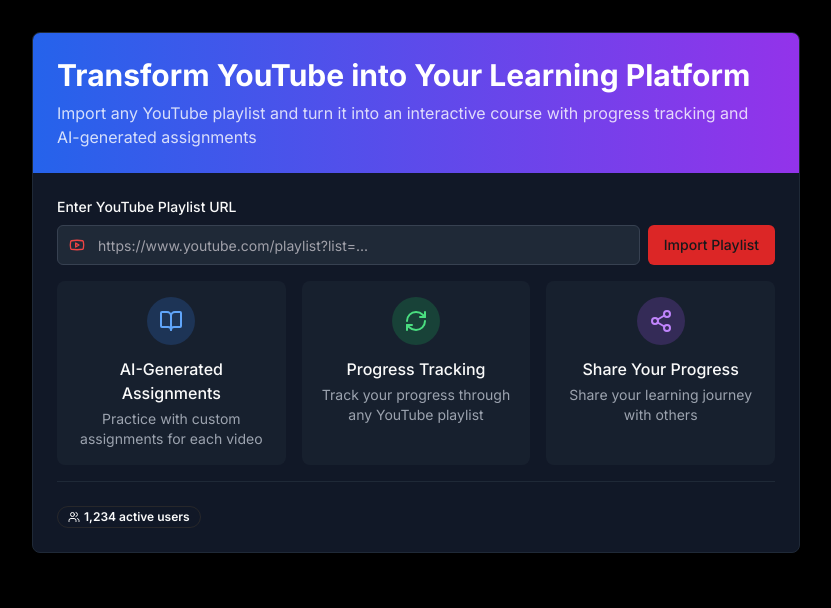
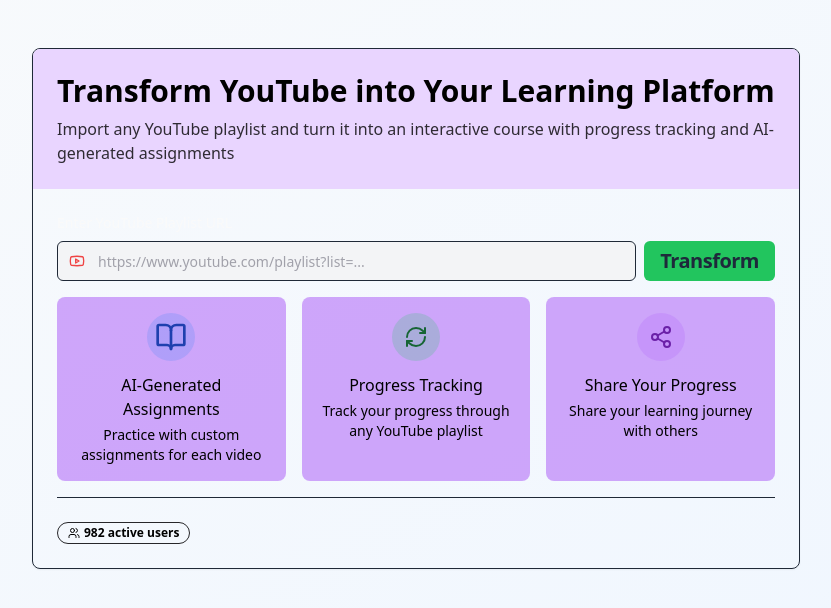
Before and after one commit to anillBhoi/ClassyTube, a Next.js app: page /dashboard in a window 1280 px wide. Shown: the top 608 px of the page, without its empty margins (224-1055 px from the left). Built offline with nearby package versions, Linux system fonts and the light colour scheme; no server answers.

Commit message:
added the light and purple theme

```diff
--- a/app/dashboard/page.tsx
+++ b/app/dashboard/page.tsx
@@ -2,7 +2,7 @@
 
 export default function Dashboard() {
   return (
-    <div className="min-h-screen bg-black text-white">
+    <div className="min-h-screen bg-gradient-to-br from-slate-50 to-blue-50 text-slate-900 font-sans overflow-hidden">
       <PlaylistDashboard />
     </div>
   )
--- a/app/page.tsx
+++ b/app/page.tsx
@@ -75,7 +75,7 @@
                   </Button>
                 </Link>
                 <a href="#features">
-                  <Button variant="outline" className="rounded-full px-8 py-4 text-lg text-slate-700 border-slate-300 hover:bg-slate-100 transition-all flex items-center gap-2">
+                  <Button variant="outline" className="rounded-full px-8 py-4  text-lg text-slate-700 border-slate-300 hover:bg-slate-100 transition-all flex items-center gap-2">
                     <span>What's more?</span>
                     <BarChart3 className="h-5 w-5" />
                   </Button>
--- a/components/header.tsx
+++ b/components/header.tsx
@@ -5,6 +5,7 @@
 import { YoutubeIcon, Github, Users, LogOut, User, Menu } from "lucide-react";
 import { Button } from "@/components/ui/button";
 import { useUser } from "@clerk/nextjs";
+import { Play, Star, BookOpen, BarChart3, Search, Bookmark } from "lucide-react"
 import {
   DropdownMenu,
   DropdownMenuContent,
@@ -29,16 +30,23 @@
 
   return (
     <>
-      <header className="border-b border-gray-800 bg-black sticky top-0 z-50">
+      <header className="border-b border-gray-800 bg-white sticky top-0 z-50">
         <div className="container flex h-16 items-center justify-between px-4">
           {/* Logo */}
-          <div className="flex items-center gap-2">
-            <YoutubeIcon className="h-6 w-6 text-red-500" />
-            <Link href="/" className="text-xl font-bold text-white">
+
+
+          <div className="flex items-center gap-3">
+            <div className="flex items-center gap-2 bg-white rounded-lg px-4 py-2 shadow-sm border border-slate-200">
+              <div className="w-8 h-8 bg-gradient-to-r from-red-500 to-red-600 rounded-full flex items-center justify-center">
+                <Play className="h-5 w-5 text-white" fill="currentColor" />
+              </div>
+              <Link href="/" className="text-xl font-bold text-slate-800 tracking-tight">
               ClassyTube
             </Link>
 
+            </div>
           </div>
+
 
           {/* User Profile, GitHub, and Dashboard */}
 
@@ -47,27 +55,25 @@
 
             <Link
               href="/dashboard"
-              className="px-4 py-2 bg-gray-800 text-white rounded-md hover:bg-gray-700 transition"
+              className=" flex items-center gap-2 bg-white rounded-lg px-4 py-2 shadow-sm border border-slate-200 text-xl   tracking-tight px-4 py-2 bg-gray-200 text-black rounded-md hover:bg-gray-200 transition"
+
             >
               Dashboard
             </Link>
             <Link
               href="/course"
-              className="px-4 py-2 bg-gray-800 text-white rounded-md hover:bg-gray-700 transition"
+              className="flex items-center gap-2 bg-white rounded-lg px-4 py-2 shadow-sm border border-slate-200 text-xl   tracking-tight px-4 py-2 bg-gray-200 text-black rounded-md hover:bg-gray-200 transition"
             >
               My Course
             </Link>
-            <Badge variant="secondary" className="gap-1">
-              <Users className="h-3 w-3" />
-              <span>1,234 users</span>
-            </Badge>
+
 
             <DropdownMenu>
               <DropdownMenuTrigger asChild>
                 <Button variant="ghost" size="icon" className="rounded-full">
-                  <Avatar className="h-8 w-8 border">
+                  <Avatar className="h-12 w-12 border-gray ">
                     <AvatarImage src={avatarSrc} alt="User" />
-                    <AvatarFallback>XY</AvatarFallback>
+                    <AvatarFallback className=" flex items-center gap-2 bg-gray-200 rounded-lg px-4 py-2 shadow-sm border border-slate-400 text-xl   tracking-tight px-4 py-2  text-black rounded-md hover:bg-gray-200 transition">XY</AvatarFallback>
                   </Avatar>
                 </Button>
               </DropdownMenuTrigger>
--- a/components/playlist-dashboard.tsx
+++ b/components/playlist-dashboard.tsx
@@ -144,14 +144,14 @@
 
 
   return (
-    <div className="container mx-auto px-4 py-8">
+    <div className="container mx-auto px-8 py-12">
       {!currentPlaylist ? (
         <div className="max-w-3xl mx-auto">
 
-          <Card className="bg-gray-900 border-gray-800 overflow-hidden">
-            <div className="bg-gradient-to-r from-blue-600 to-purple-600 p-6 text-white">
-              <h1 className="text-3xl font-bold mb-2">Transform YouTube into Your Learning Platform</h1>
-              <p className="text-white/80">
+          <Card className="bg-white-100 border-gray-800 overflow-hidden">
+            <div className="bg-purple-200 p-6 text-white">
+              <h1 className="text-3xl text-black font-bold mb-2">Transform YouTube into Your Learning Platform</h1>
+              <p className="text-black/80">
                 Import any YouTube playlist and turn it into an interactive course with progress tracking and
                 AI-generated assignments
               </p>
@@ -159,28 +159,28 @@
             <CardContent className="pt-6">
               <form onSubmit={handleSubmit} className="space-y-4">
                 <div className="flex flex-col space-y-2">
-                  <label htmlFor="playlist-url" className="text-sm font-medium">
+                  <label htmlFor="playlist-url" className="text-sm text-black-600 font-medium">
                     Enter YouTube Playlist URL
                   </label>
                   <div className="flex gap-2">
-                    <div className="relative flex-1">
+                    <div className="relative flex-1 ">
                       <Youtube className="absolute left-3 top-1/2 -translate-y-1/2 h-4 w-4 text-red-500" />
                       <Input
                         id="playlist-url"
                         placeholder="https://www.youtube.com/playlist?list=..."
                         value={playlistUrl}
                         onChange={(e) => setPlaylistUrl(e.target.value)}
-                        className="bg-gray-800 border-gray-700 pl-10"
+                        className="bg-gray-100 text-black border-gray-800 pl-10"
                       />
                     </div>
-                    <Button type="submit" className="bg-red-600 hover:bg-red-700" disabled={isLoading}>
+                    <Button type="submit" className="bg-green-500 hover:bg-green-200  text-xl font-bold text-slate-800 tracking-tight" disabled={isLoading}>
                       {isLoading ? (
                         <>
                           <RefreshCw className="mr-2 h-4 w-4 animate-spin" />
                           Loading...
                         </>
                       ) : (
-                        "Import Playlist"
+                        "Transform"
                       )}
                     </Button>
                   </div>
@@ -192,37 +192,37 @@
                   </div>
                 )}
 
-                <div className="grid grid-cols-1 md:grid-cols-3 gap-4 mt-8">
-                  <div className="p-4 bg-gray-800/50 rounded-lg flex flex-col items-center text-center">
+                <div className="grid grid-cols-1 md:grid-cols-3 gap-4 mt-8 text-black">
+                  <div className="p-4 bg-purple-500/50 rounded-lg flex flex-col items-center text-center">
                     <div className="w-12 h-12 rounded-full bg-blue-500/20 flex items-center justify-center mb-3">
-                      <BookOpen className="h-6 w-6 text-blue-400" />
+                      <BookOpen className="h-8 w-8 text-blue-800" />
                     </div>
                     <h3 className="font-medium mb-1">AI-Generated Assignments</h3>
-                    <p className="text-sm text-gray-400">Practice with custom assignments for each video</p>
+                    <p className="text-sm text-black-400">Practice with custom assignments for each video</p>
                   </div>
 
-                  <div className="p-4 bg-gray-800/50 rounded-lg flex flex-col items-center text-center">
+                  <div className="p-4 bg-purple-500/50 rounded-lg flex flex-col items-center text-center">
                     <div className="w-12 h-12 rounded-full bg-green-500/20 flex items-center justify-center mb-3">
-                      <RefreshCw className="h-6 w-6 text-green-400" />
+                      <RefreshCw className="h-6 w-6 text-green-800" />
                     </div>
                     <h3 className="font-medium mb-1">Progress Tracking</h3>
-                    <p className="text-sm text-gray-400">Track your progress through any YouTube playlist</p>
+                    <p className="text-sm text-black-400">Track your progress through any YouTube playlist</p>
                   </div>
 
-                  <div className="p-4 bg-gray-800/50 rounded-lg flex flex-col items-center text-center">
+                  <div className="p-4 bg-purple-500/50 rounded-lg flex flex-col items-center text-center">
                     <div className="w-12 h-12 rounded-full bg-purple-500/20 flex items-center justify-center mb-3">
-                      <Share2 className="h-6 w-6 text-purple-400" />
+                      <Share2 className="h-6 w-6 text-purple-800" />
                     </div>
                     <h3 className="font-medium mb-1">Share Your Progress</h3>
-                    <p className="text-sm text-gray-400">Share your learning journey with others</p>
+                    <p className="text-sm text-black-400">Share your learning journey with others</p>
                   </div>
                 </div>
 
                 <div className="flex items-center justify-between mt-6 pt-6 border-t border-gray-800">
                   <div className="flex items-center gap-2">
-                    <Badge variant="outline" className="gap-1">
+                    <Badge variant="outline" className="gap-1 text-black">
                       <Users className="h-3 w-3" />
-                      <span>1,234 active users</span>
+                      <span>982 active users</span>
                     </Badge>
                   </div>
 
@@ -233,8 +233,8 @@
         </div>
       ) : (
         <div className="space-y-6">
-          <div className="flex flex-col md:flex-row md:items-center justify-between gap-4">
-            <div className="flex items-center gap-4">
+          <div className=" flex flex-col md:flex-row md:items-center justify-between gap-4 ">
+            <div className="flex items-center gap-4 ">
               {currentPlaylist.thumbnailUrl && (
                 <Image
                   src={currentPlaylist.thumbnailUrl || "/placeholder.svg"}
@@ -252,7 +252,7 @@
               </div>
             </div>
             <div className="flex items-center gap-2">
-              <Button variant="outline" size="sm" className="gap-1" onClick={handleShareProgress}>
+              <Button variant="outline" size="sm" className="gap-1 bg-white" onClick={handleShareProgress}>
                 <Share2 className="h-4 w-4" />
                 <span>Share Your Progress</span>
               </Button>
@@ -321,24 +321,24 @@
                     }}
                   />
 
-                  <Card className="bg-gray-900 border-gray-800">
+                  <Card className="bg-white-900 border-gray-800 text-black-800">
                     <CardContent className="p-4">
                       <div className="flex items-center justify-between">
                         <h3 className="font-medium">Community Stats</h3>
-                        <Badge variant="outline">Live</Badge>
+                        <Badge variant="outline" className="text-red-800">Live</Badge>
                       </div>
 
                       <div className="mt-4 space-y-3">
                         <div className="flex justify-between items-center">
-                          <span className="text-sm text-gray-400">Active Learners</span>
+                          <span className="text-sm text-gray-600">Active Learners</span>
                           <span className="font-medium">243</span>
                         </div>
                         <div className="flex justify-between items-center">
-                          <span className="text-sm text-gray-400">Completion Rate</span>
+                          <span className="text-sm text-gray-600">Completion Rate</span>
                           <span className="font-medium">68%</span>
                         </div>
                         <div className="flex justify-between items-center">
-                          <span className="text-sm text-gray-400">Avg. Completion Time</span>
+                          <span className="text-sm text-gray-600">Avg. Completion Time</span>
                           <span className="font-medium">14 days</span>
                         </div>
                       </div>
@@ -348,26 +348,26 @@
               </div>
             </TabsContent>
             <TabsContent value="notes">
-              <div className="bg-gray-900 border border-gray-800 rounded-lg p-6">
+              <div className="bg-purple-200 border border-gray-800 rounded-lg p-6">
                 <h2 className="text-lg font-semibold mb-4">My Course Notes</h2>
-                <p className="text-gray-400 mb-6">
+                <p className="text-gray-600 mb-6">
                   Take notes as you progress through the course to help reinforce your learning.
                 </p>
 
-                <div className="min-h-[300px] bg-gray-800 rounded-lg p-4 border border-gray-700">
-                  <p className="text-gray-400 text-center py-10">
+                <div className="min-h-[300px] bg-purple-100 rounded-lg p-4 border border-gray-700">
+                  <p className="text-gray-600 text-center py-10">
                     Your notes will appear here as you add them to videos.
                   </p>
                 </div>
               </div>
             </TabsContent>
             <TabsContent value="assignments">
-              <div className="bg-gray-900 border border-gray-800 rounded-lg p-6">
+              <div className="bg-purple-200 border border-gray-800 rounded-lg p-6">
                 <h2 className="text-lg font-semibold mb-4">My Assignments</h2>
-                <p className="text-gray-400 mb-6">Track your progress on assignments for each video in the course.</p>
+                <p className="text-gray-600 mb-6">Track your progress on assignments for each video in the course.</p>
 
-                <div className="min-h-[300px] bg-gray-800 rounded-lg p-4 border border-gray-700">
-                  <p className="text-gray-400 text-center py-10">
+                <div className="min-h-[300px] bg-purple-100 rounded-lg p-4 border border-gray-700">
+                  <p className="text-gray-600 text-center py-10">
                     Complete assignments from the video list to see them here.
                   </p>
                 </div>
```
Also changed, not shown: components/playlist-stats.tsx (+6 -6 lines), components/video-list.tsx (+8 -8 lines).
